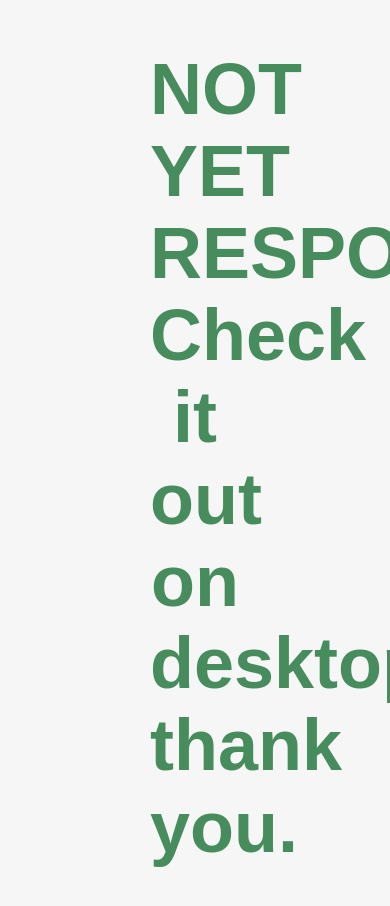
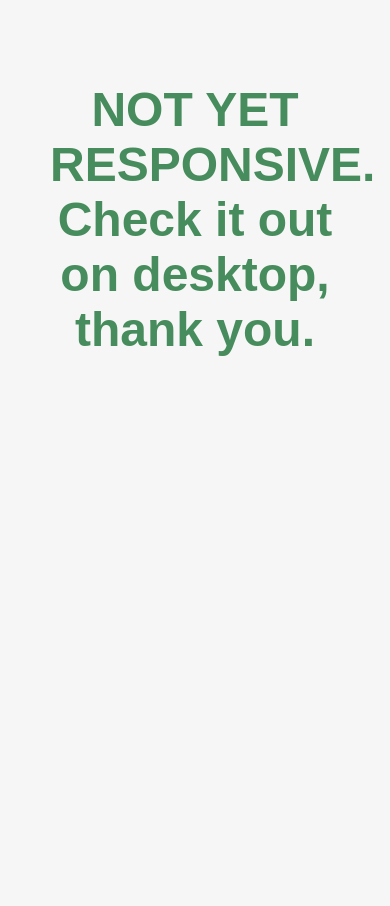
Before and after one commit to KurtGuardia/Minka, a Next.js app: page / in a window 390 px wide. Shown: the top 906 px of the page. After the commit the page ends 844 px from the top, so only its background shows below. Built offline with nearby package versions, Linux system fonts and the light colour scheme; a web font is replaced by a local one.

Commit message:
fix: Fix font-size in Not Responsive

```diff
--- a/src/app/page.jsx
+++ b/src/app/page.jsx
@@ -4,12 +4,11 @@ import Offer from '@/components/Offer/Offer'
 import Reviews from '@/components/Reviews/Reviews'
 import FAQ from '@/components/FAQ/FAQ'
 import Contact from '@/components/Contact/Contact'
-import Footer from '@/components/Footer/Footer'
 
 export default function Home() {
   return (
     <main className={styles.main}>
-      <h1 className={styles.heading}>
+      <h1 className={styles.headingSec}>
         NOT YET RESPONSIVE. Check it out on desktop, thank
         you.
       </h1>
--- a/src/app/page.module.scss
+++ b/src/app/page.module.scss
@@ -1,4 +1,7 @@
 .main {
+    // Until it is responsive
+    padding: 5rem !important;
+
     h1 {
         display: none;
         text-align: center;
```
